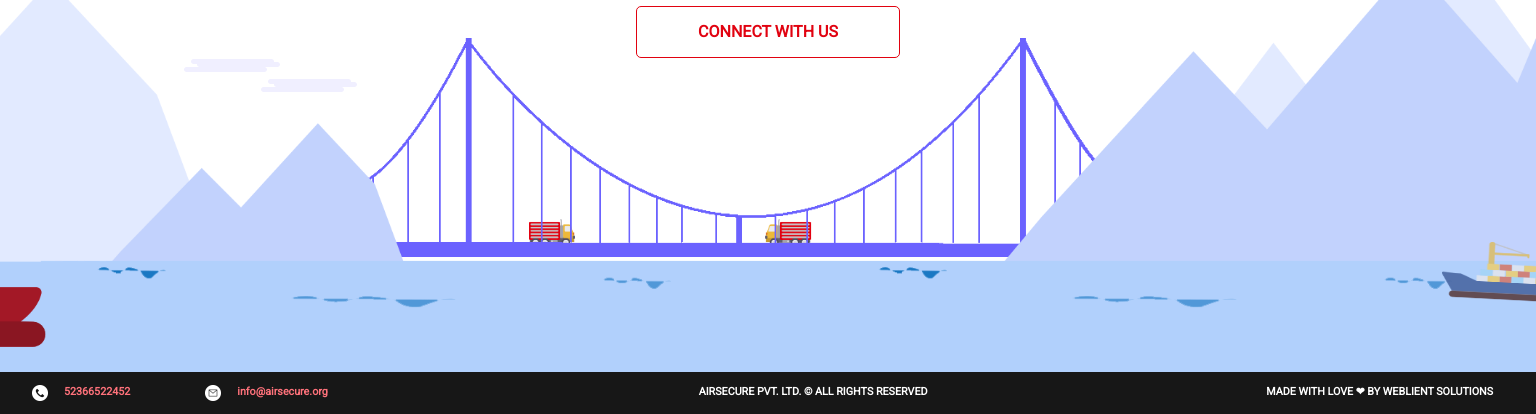
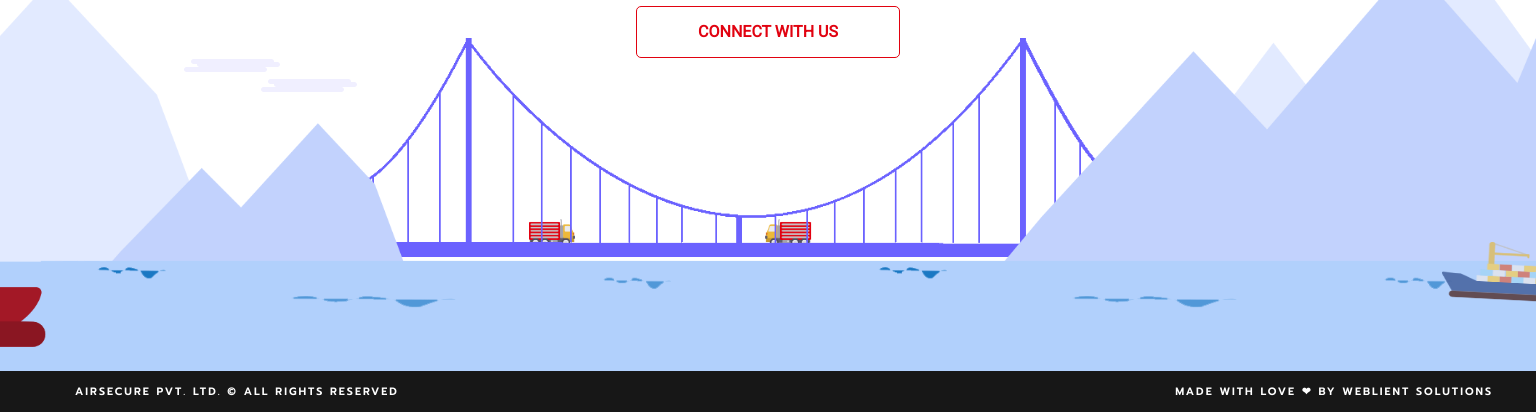
Before and after one commit to tanmaypatil15/AirSecure, a plain HTML site: page index.html in a window 1536 px wide. Shown: the part 388-802 px from the top of the page. Drawn offline with Linux system fonts and the light colour scheme.

Commit message:
Update index.css

```diff
--- a/css/index.scss
+++ b/css/index.scss
@@ -1065,7 +1065,7 @@ body{
 	}
 
 	#DesktopFooter{
-
+		position: absolute;
 		display: flex;
 		justify-content: space-between;
 		background-color: #171717;
@@ -1073,8 +1073,9 @@ body{
 		width: 100%;
 		bottom: 0;
 		z-index: 25;
-		padding: 13px 0px;
-
+		padding: 12px 0px;
+		font-family: 'Prompt', sans-serif;
+		font-weight: 600;
 		.contact{
 
 			display: flex;
@@ -1085,6 +1086,9 @@ body{
 			h6{
 				margin: 0;
 				margin-right: 7em;
+				font-family: 'Prompt', sans-serif;
+				font-weight: 600;
+				letter-spacing: 2px;
 			}
 
 			img{
@@ -1095,7 +1099,10 @@ body{
 		}
 
 		h6{
-			margin: 0em 4em 0em 0em;
+			margin: 0em 4em 0em 7em;
+			font-family: 'Prompt', sans-serif;
+			font-weight: 600;
+			letter-spacing: 2px;
 		}
 	}
 }
--- a/index.html
+++ b/index.html
@@ -91,11 +91,11 @@
 
 
 	<footer id="DesktopFooter">
-		<div class="contact">
+		<h6>AIRSECURE PVT. LTD. &#169; ALL RIGHTS RESERVED</h6>
+		<!-- <div class="contact">
 			<img src="img/icons/call.png"><h6>52366522452</h6>
 			<img src="img/icons/mail.png"><h6>info@airsecure.org</h6>
-		</div>
-		<h6>AIRSECURE PVT. LTD. &#169; ALL RIGHTS RESERVED</h6>
+		</div> -->
 		<h6>MADE WITH LOVE 	&#10084; BY WEBLIENT SOLUTIONS</h6>
 	</footer>
 
```
Also changed, not shown: css/index.css, 1 other file.
